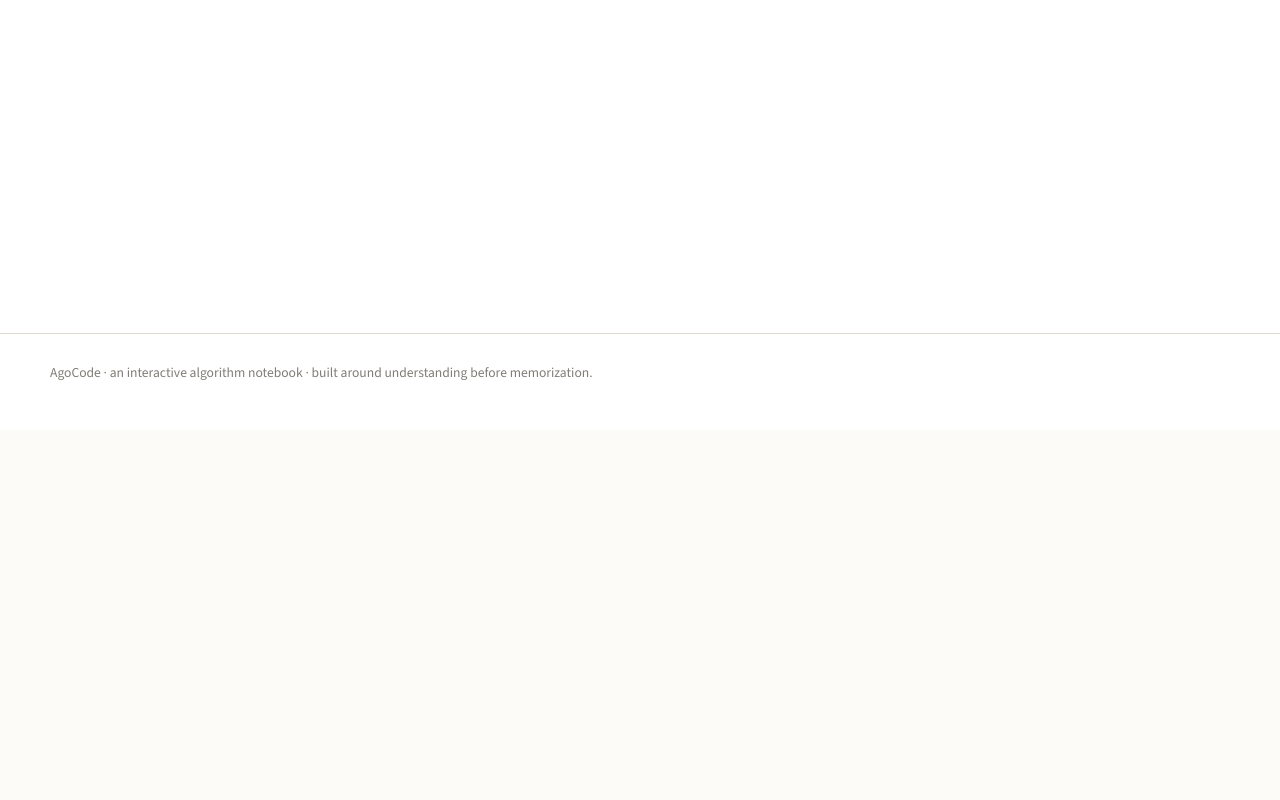
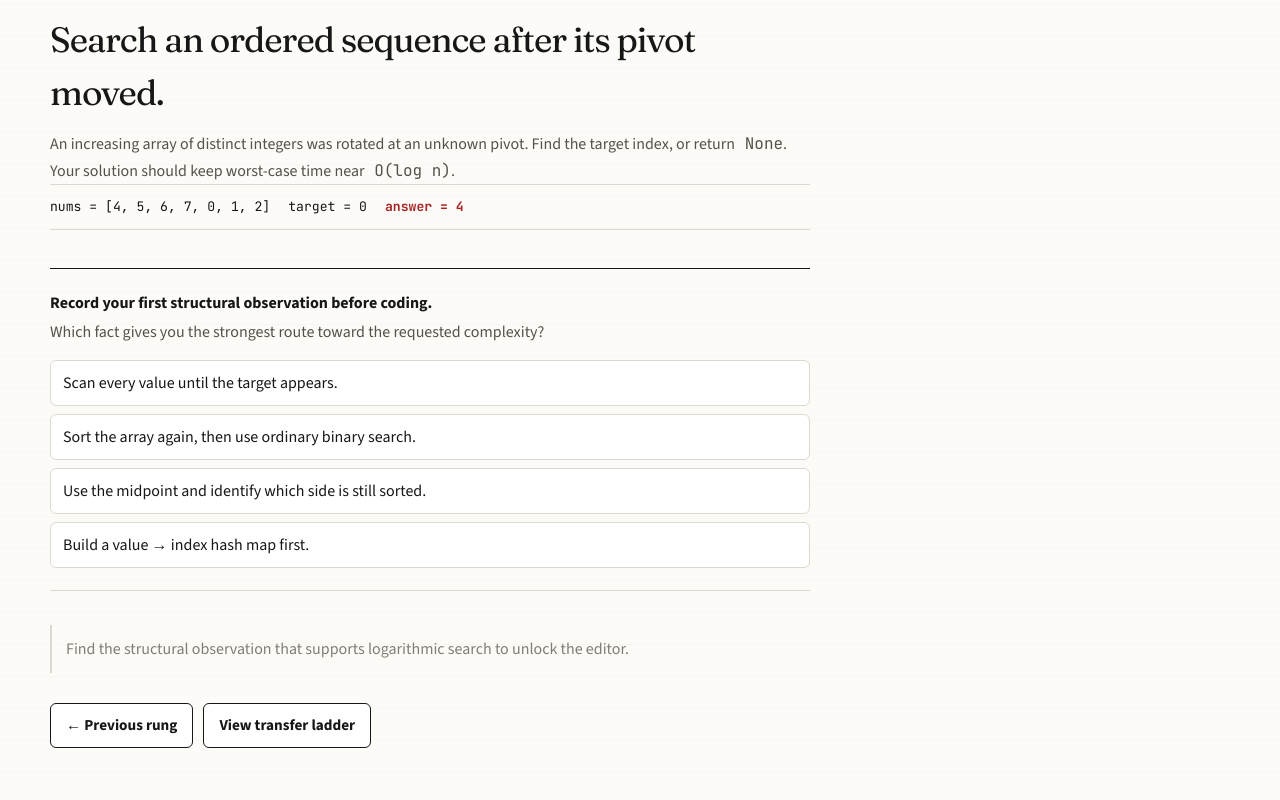
Before and after one commit to anatwork14/agocode, a Next.js app: page /practice/binary-search/rotated in a window 1280 px wide. Before the commit this address had no page. Shown: the part 540-1340 px from the top of the page. Before the commit the page ends 970 px from the top, so only its background shows below. Built offline with nearby package versions, Linux system fonts and the light colour scheme.

Commit message:
feat: add hidden-pattern rotated-array transfer

```diff
--- a/app/practice/binary-search/boundary/page.tsx
+++ b/app/practice/binary-search/boundary/page.tsx
@@ -23,6 +23,9 @@ export default function BinarySearchBoundaryPage() {
             <Link className="button" href="/practice">
               View transfer ladder
             </Link>
+            <Link className="button button--primary" href="/practice/binary-search/rotated">
+              Next: hidden-pattern transfer →
+            </Link>
           </div>
         </section>
       </div>
--- /dev/null
+++ b/app/practice/binary-search/rotated/page.tsx
@@ -0,0 +1,31 @@
+import Link from "next/link";
+import { RotatedArrayTransferPractice } from "@/components/binary-search/RotatedArrayTransferPractice";
+
+export const metadata = { title: "Rotated Array Pattern Practice" };
+
+export default function RotatedArrayPracticePage() {
+  return (
+    <main className="page">
+      <div className="site-shell">
+        <div className="eyebrow">Practice · Pattern transfer</div>
+        <h1 className="editorial-title editorial-title--compact">The array is not globally sorted anymore. Is the idea gone?</h1>
+        <p className="lede">
+          This rung removes the familiar exact-search shape. The useful technique should come from the structure and
+          complexity constraint, not from a topic label in the problem statement.
+        </p>
+
+        <section className="section" style={{ paddingTop: 44 }}>
+          <RotatedArrayTransferPractice />
+          <div className="action-row">
+            <Link className="button" href="/practice/binary-search/boundary">
+              ← Previous rung
+            </Link>
+            <Link className="button" href="/practice">
+              View transfer ladder
+            </Link>
+          </div>
+        </section>
+      </div>
+    </main>
+  );
+}
--- a/app/practice/page.tsx
+++ b/app/practice/page.tsx
@@ -5,8 +5,8 @@ export const metadata = { title: "Practice" };
 const ladder = [
   ["01", "Insertion boundary", "Direct", "Live", "/practice/binary-search"],
   ["02", "First occurrence boundary", "Variant", "Live", "/practice/binary-search/boundary"],
-  ["03", "Rotated sorted array", "Pattern", "Next", "#"],
-  ["04", "Monotonic answer search", "Mixed", "Planned", "#"],
+  ["03", "Rotated ordered array", "Pattern", "Live", "/practice/binary-search/rotated"],
+  ["04", "Monotonic answer search", "Mixed", "Next", "#"],
 ] as const;
 
 export default function PracticePage() {
@@ -25,7 +25,7 @@ export default function PracticePage() {
             <div className="section-heading__index">BINARY SEARCH</div>
             <div>
               <h2>Transfer ladder</h2>
-              <p>Each rung changes what must be recognized while preserving the underlying search invariant.</p>
+              <p>Each rung changes what must be recognized while preserving the underlying discard-region idea.</p>
             </div>
           </div>
 
--- /dev/null
+++ b/components/binary-search/RotatedArrayTransferPractice.tsx
@@ -0,0 +1,102 @@
+"use client";
+
+import { useState } from "react";
+import { PythonExercise, type PythonTestCase } from "@/components/code/PythonExercise";
+
+const tests: PythonTestCase[] = [
+  { label: "finds a value after the pivot", args: [[4, 5, 6, 7, 0, 1, 2], 0], expected: 4 },
+  { label: "returns None when absent", args: [[4, 5, 6, 7, 0, 1, 2], 3], expected: null },
+  { label: "handles one item", args: [[1], 1], expected: 0 },
+  { label: "finds a value before the pivot", args: [[5, 1, 3], 5], expected: 0 },
+  { label: "finds the final value", args: [[3, 4, 5, 1, 2], 2], expected: 4 },
+];
+
+const starterCode = `def search_rotated(nums, target):
+    # nums was increasing, then rotated at an unknown pivot.
+    # Keep O(log n) worst-case time for distinct values.
+    pass
+`;
+
+const hints = [
+  "At a midpoint, the whole array may not be sorted anymore, but ask whether at least one side still is.",
+  "Compare nums[low], nums[mid], and nums[high] to identify the sorted half.",
+  "Once you know which half is sorted, test whether target lies inside that half's value range.",
+  "If nums[low] <= nums[mid], the left half is sorted; otherwise the right half is sorted. Discard the half whose sorted range cannot contain target.",
+];
+
+const hypotheses = [
+  { id: "linear", label: "Scan every value until the target appears." },
+  { id: "resort", label: "Sort the array again, then use ordinary binary search." },
+  { id: "sorted-half", label: "Use the midpoint and identify which side is still sorted." },
+  { id: "hash", label: "Build a value → index hash map first." },
+] as const;
+
+export function RotatedArrayTransferPractice() {
+  const [hypothesis, setHypothesis] = useState<string | null>(null);
+  const correct = hypothesis === "sorted-half";
+
+  return (
+    <div className="transfer-practice">
+      <section className="transfer-problem" aria-labelledby="rotated-problem-title">
+        <div className="eyebrow">Transfer 03 · pattern hidden</div>
+        <h2 id="rotated-problem-title">Search an ordered sequence after its pivot moved.</h2>
+        <p>
+          An increasing array of distinct integers was rotated at an unknown pivot. Find the target index, or return
+          <code className="mono"> None</code>. Your solution should keep worst-case time near
+          <code className="mono"> O(log n)</code>.
+        </p>
+        <div className="example-strip mono" aria-label="Example">
+          <span>nums = [4, 5, 6, 7, 0, 1, 2]</span>
+          <span>target = 0</span>
+          <strong>answer = 4</strong>
+        </div>
+      </section>
+
+      <section className="hypothesis-gate">
+        <div className="hypothesis-gate__heading">
+          <div>
+            <strong>Record your first structural observation before coding.</strong>
+            <p>Which fact gives you the strongest route toward the requested complexity?</p>
+          </div>
+          {hypothesis ? <span className="mono">hypothesis recorded</span> : null}
+        </div>
+        <div className="prediction-options">
+          {hypotheses.map((option) => (
+            <button
+              type="button"
+              key={option.id}
+              className={`prediction-option ${hypothesis === option.id ? (correct ? "prediction-option--correct" : "prediction-option--wrong") : ""}`}
+              onClick={() => setHypothesis(option.id)}
+              disabled={correct}
+            >
+              {option.label}
+            </button>
+          ))}
+        </div>
+        {hypothesis ? (
+          <p className={`prediction-feedback ${correct ? "prediction-feedback--correct" : ""}`} aria-live="polite">
+            {correct
+              ? "That is the key invariant. Rotation breaks global sorted order, but for distinct values one side of mid is still sorted, so its value range can tell you whether that side is safe to keep or discard."
+              : "That approach can find the answer, but it either misses the requested logarithmic goal or throws away useful structure. Look again at the two halves around a midpoint and ask what remains ordered."}
+          </p>
+        ) : null}
+      </section>
+
+      {correct ? (
+        <PythonExercise
+          id="binary-search-transfer-rotated"
+          title="Exploit the half that is still sorted."
+          description="This is no longer the exact implementation from the lesson. Preserve the deeper idea: one comparison should justify discarding a region."
+          functionName="search_rotated"
+          starterCode={starterCode}
+          tests={tests}
+          hints={hints}
+          successMessage="You recognized and adapted the discard-region idea in a less obvious search problem."
+          storageKey="agocode.progress.binary-search.transfer-03"
+        />
+      ) : (
+        <div className="transfer-locked">Find the structural observation that supports logarithmic search to unlock the editor.</div>
+      )}
+    </div>
+  );
+}
```
